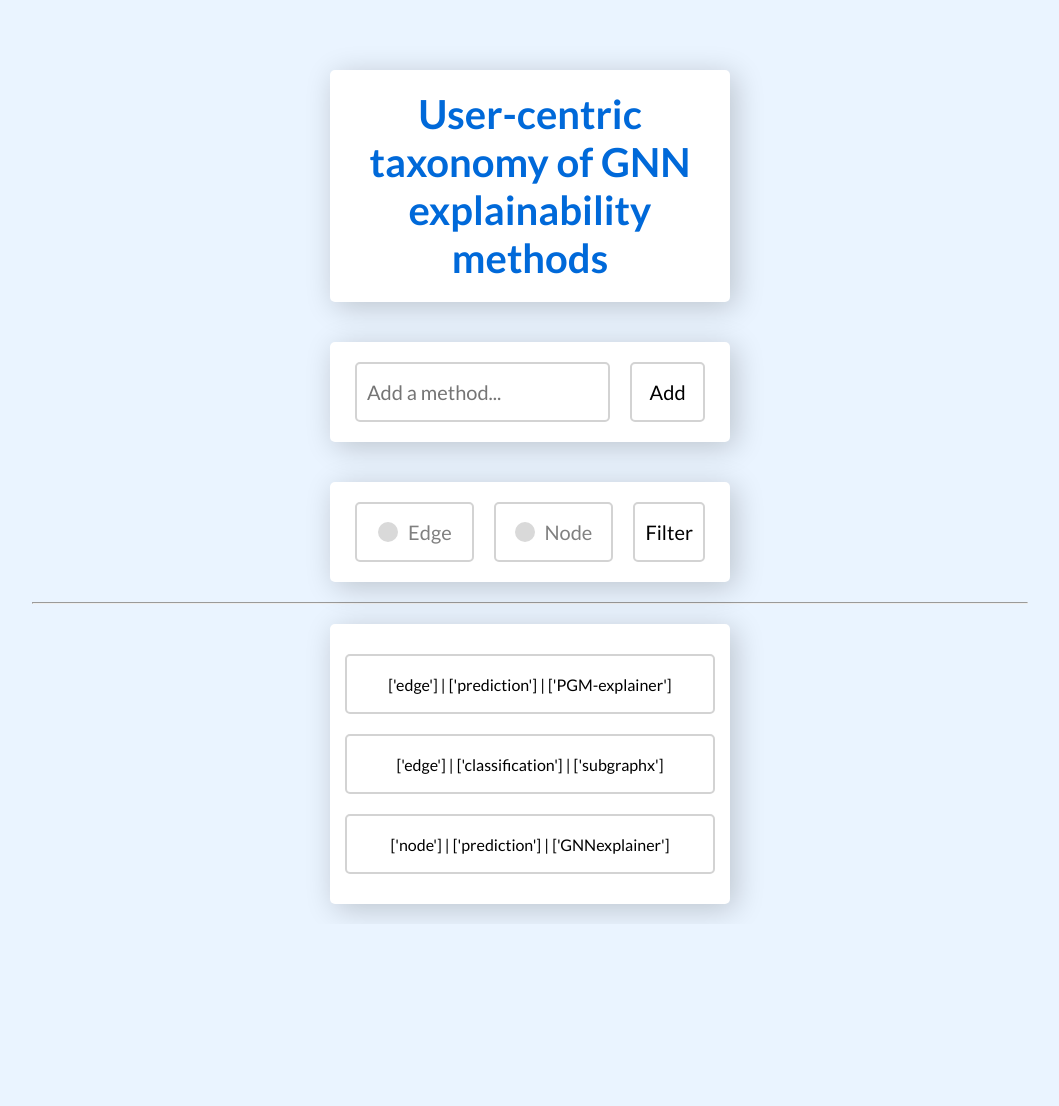
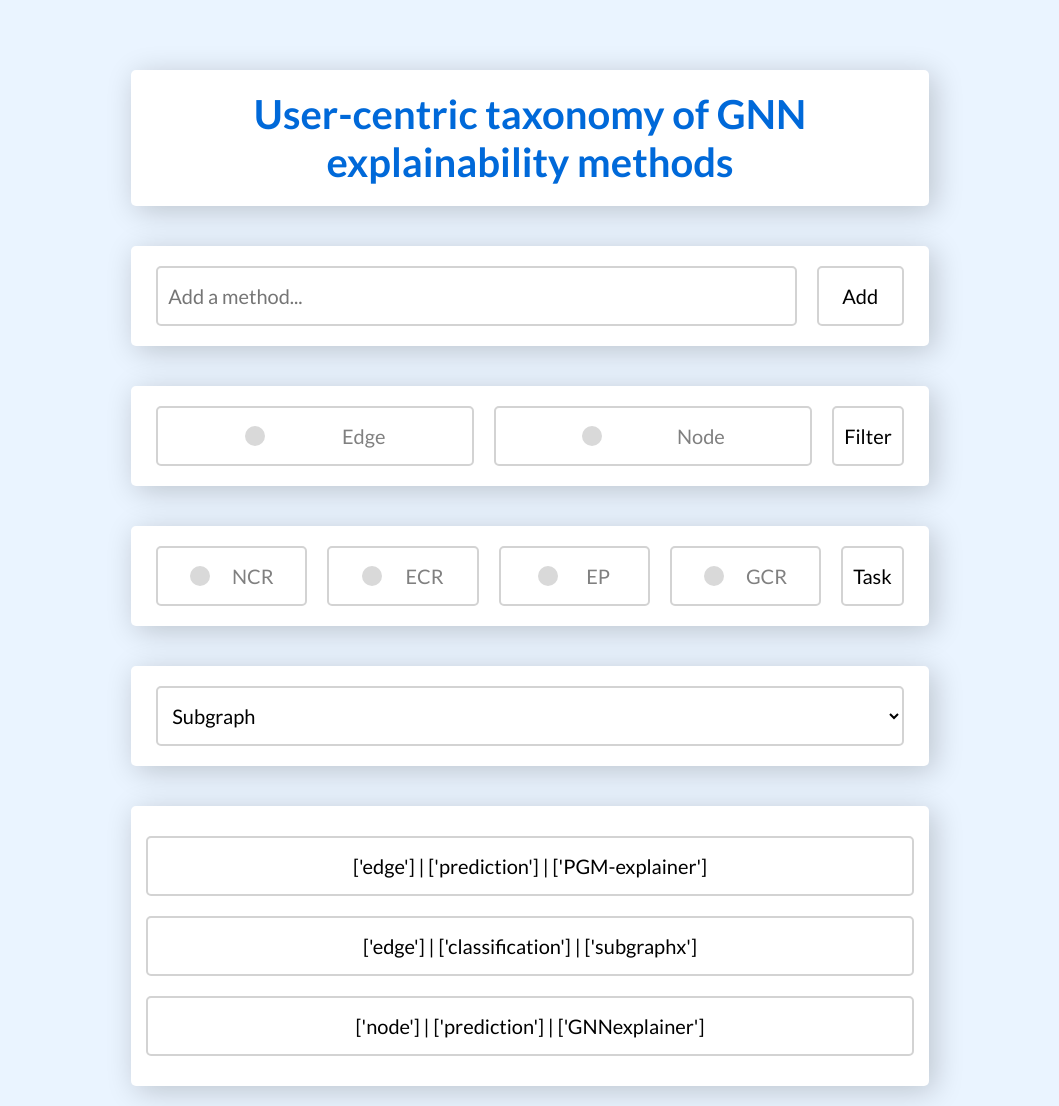
Before and after one commit to timondesch/GNN-exp-PRED, a Flask app: page / in a window 1280 px wide. Shown: the whole page, without its empty margins (110-1169 px from the left). Before the commit the page ends 919 px from the top, so only its background shows below. Run offline with Flask 2, Linux system fonts and the light colour scheme; parts of the project's set-up code (start-up, migrations or seed data) failed here and were passed over.

Commit message:
improve on interface

```diff
--- a/visualization_app/static/base/base.css
+++ b/visualization_app/static/base/base.css
@@ -23,7 +23,7 @@ h1 {
   display: inline-flex;
   background: #fff;
   min-height: 100px;
-  width: 40%;
+  width: 80%;
   min-width: 400px;
   align-items: center;
   justify-content: space-evenly;
@@ -44,6 +44,7 @@ h1 {
 
 .wrapper .option{
   background: #fff;
+  font-size: 20px;
   height: 60px;
   width: 100%;
   display: flex;
@@ -97,17 +98,17 @@ input {
 input[type="radio"]{
   display: none;
 }
-#node:checked:checked ~ .node,
-#edge:checked:checked ~ .edge{
+
+input[type="radio"]:checked:checked + label {
   border-color: #0069d9;
   background: #0069d9;
 }
-#node:checked:checked ~ .node .dot,
-#edge:checked:checked ~ .edge .dot{
+
+
+input[type="radio"]:checked:checked + label .dot {
   background: #fff;
 }
-#node:checked:checked ~ .node .dot::before,
-#edge:checked:checked ~ .edge .dot::before{
+input[type="radio"]:checked:checked + label .dot::before {
   opacity: 1;
   transform: scale(1);
 }
@@ -115,7 +116,6 @@ input[type="radio"]{
   font-size: 20px;
   color: #808080;
 }
-#node:checked:checked ~ .node span,
-#edge:checked:checked ~ .edge span{
+input[type="radio"]:checked:checked + label span {
   color: #fff;
 }
--- a/visualization_app/templates/base.html
+++ b/visualization_app/templates/base.html
@@ -22,7 +22,7 @@
             </div>
         </form>
 
-        <form action="/filter" method="post">
+        <!-- <form action="/filter" method="post">
             <div class="wrapper">
                     <input type="radio" name="filter" id="edge" value="edge">
                     <input type="radio" name="filter" id="node" value="node">
@@ -36,10 +36,68 @@
                     </label>
             <button type="submit" class="option">Filter</button>
             </div>
+        </form> -->
+
+        <form action="/filter2" method="post">
+            <div class="wrapper">
+                    <input type="radio" name="filter" id="edge" value="edge">
+                    <label for="edge" class="option">
+                        <div class="dot"></div>
+                        <span>Edge</span>
+                    </label>
+
+                    <input type="radio" name="filter" id="node" value="node">
+                    <label for="node" class="option">
+                        <div class="dot"></div>
+                        <span>Node</span>
+                    </label>
+            <button type="submit" class="option">Filter</button>
+            </div>
+        </form>
+
+        <form action="/task" method="post">
+            <div class="wrapper">
+                    <input type="radio" name="task" id="NCR" value="NCR">
+                    <label for="NCR" class="option">
+                        <div class="dot"></div>
+                        <span>NCR</span>
+                    </label>
+
+                    <input type="radio" name="task" id="ECR" value="ECR">
+                    <label for="ECR" class="option">
+                        <div class="dot"></div>
+                        <span>ECR</span>
+                    </label>
+
+                    <input type="radio" name="task" id="EP" value="EP">
+                    <label for="EP" class="option">
+                        <div class="dot"></div>
+                        <span>EP</span>
+                    </label>
+
+                    <input type="radio" name="task" id="GCR" value="GCR">
+                    <label for="GCR" class="option">
+                        <div class="dot"></div>
+                        <span>GCR</span>
+                    </label>
+            <button type="submit" class="option">Task</button>
+            </div>
         </form>
 
 
-        <hr>
+        <form action="/format" method="post">
+            <div class="wrapper">
+                    <select name="format" class="option">
+                        <option value="subgraph">Subgraph</option>
+                        <option value="walk">Typical graph</option>
+                        <option value="typical_graph">Typical</option>
+                        <option value="mask">Mask</option>
+                        <option value="bn">Bayesian network</option>
+                    </select>
+
+
+            </div>
+        </form>
 
         <div class="wrapper" id="list">
         {% for item in l %}
```
